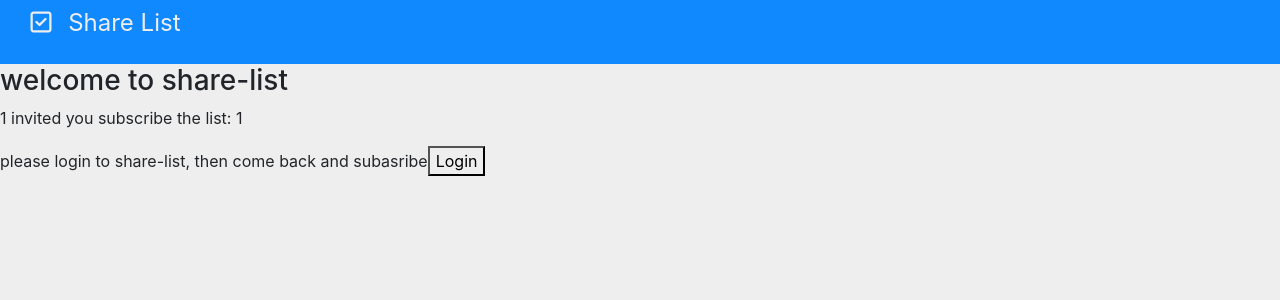
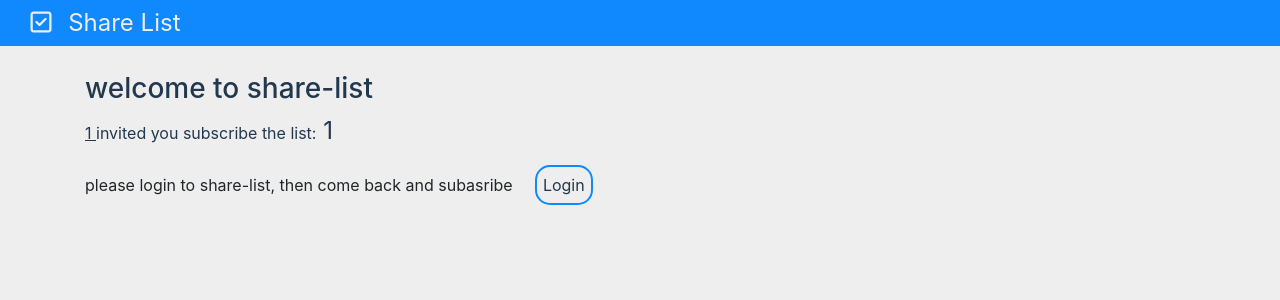
Before and after one commit to GalEfraty/share-list, a React (Create React App) app in the folder client/: page /list/join/1/1/1/1 in a window 1280 px wide. Shown: the top 300 px of the page. Built offline with nearby package versions, Linux system fonts and the light colour scheme; no server answers.

Commit message:
setup all pages design

```diff
--- a/client/src/components/JoinList.js
+++ b/client/src/components/JoinList.js
@@ -1,12 +1,16 @@
 import React, { useState, useContext } from "react";
 import axios from "axios";
 import { authContext } from "../context/auth";
-import JoinListError from "./JoinListError"
+import JoinListError from "./JoinListError";
+import "../styles/joinList.css";
 
 const JoinList = ({ match, history }) => {
   const { currentUser } = useContext(authContext);
   const { listId, listName, inviterFullName } = match.params;
-  const [errorAlreadySubscribedState, setErrorAlreadySubscribedState] = useState(false)
+  const [
+    errorAlreadySubscribedState,
+    setErrorAlreadySubscribedState
+  ] = useState(false);
 
   const onSubscribeList = () => {
     axios
@@ -16,32 +20,41 @@ const JoinList = ({ match, history }) => {
         history.push("/");
       })
       .catch(error => {
-        setErrorAlreadySubscribedState(true)
+        setErrorAlreadySubscribedState(true);
       });
   };
 
   return (
-    <div>
+    <div className="container join-wrapper">
       <h3>welcome to share-list</h3>
-      <div>
+      <div className="join-main-text">
         <p>
-          <span>{inviterFullName + " "} </span>
+          <span className="join-inviter-name">{inviterFullName + " "} </span>
           invited you subscribe the list:
-          <span>{" " + listName}</span>
+          <span className="join-list-name">{" " + listName}</span>
         </p>
       </div>
       {currentUser ? (
         <div>
-          <span>{currentUser.fullName}</span>
-          <button onClick={onSubscribeList}>
+          <span className="join-invited-name">{currentUser.fullName}, </span>
+          <button className="join-btn" onClick={onSubscribeList}>
             click to subscribe {listName}
           </button>
-          {errorAlreadySubscribedState && <JoinListError history={history} setError={setErrorAlreadySubscribedState}/>}
+          {errorAlreadySubscribedState && (
+            <JoinListError
+              history={history}
+              setError={setErrorAlreadySubscribedState}
+            />
+          )}
         </div>
       ) : (
         <div>
           please login to share-list, then come back and subasribe
-          <button onClick={() => {window.location.href = "/auth/google"}}>
+          <button className="join-login-btn"
+            onClick={() => {
+              window.location.href = "/auth/google";
+            }}
+          >
             Login
           </button>
         </div>
--- a/client/src/components/ListSettings/ListSettingsAndShare.js
+++ b/client/src/components/ListSettings/ListSettingsAndShare.js
@@ -135,7 +135,7 @@ const ListSettingsAndShare = ({ toggleShowShare, list, history }) => {
 
   return (
     <div className="list-settings-wrapper">
-      <fieldset className="settings-fieldset">
+      <fieldset className="settings-fieldset settings-danger-fieldset">
         <legend className="w-auto settings-legend">Danger Zone</legend>
         <div className="settings-danger-wrapper">
           <button
@@ -151,7 +151,7 @@ const ListSettingsAndShare = ({ toggleShowShare, list, history }) => {
           )}
         </div>
       </fieldset>
-      <fieldset className="settings-fieldset">
+      <fieldset className="settings-fieldset settings-share-fieldset">
         <legend className="w-auto settings-legend">Share</legend>
         <div className="settings-share-copy-whatsapp-wrapper">
           <button className="settings-share-copy-btn" onClick={copyShareLink}>
@@ -164,7 +164,7 @@ const ListSettingsAndShare = ({ toggleShowShare, list, history }) => {
         </div>
 
         <form onSubmit={handleShareLink}>
-          <fieldset className="settings-share-fieldset">
+          <fieldset className="settings-share-email-fieldset">
             <legend className="w-auto settings-share-title-legend">
               Share List by email
             </legend>
@@ -187,7 +187,7 @@ const ListSettingsAndShare = ({ toggleShowShare, list, history }) => {
         </form>
       </fieldset>
 
-      <fieldset className="settings-fieldset">
+      <fieldset className="settings-fieldset settings-users-fieldset">
         <legend className="w-auto settings-legend">Users</legend>
         <div className="settings-users-show-btn-wrapper">
           <button onClick={toggleShowUsers} className="settings-users-show-btn">
--- a/client/src/components/ListSettings/SubscribedUsersList.js
+++ b/client/src/components/ListSettings/SubscribedUsersList.js
@@ -2,6 +2,7 @@ import React, { useContext } from "react";
 import SubscribedUser from "./SubscribedUser";
 import { authContext } from "../../context/auth";
 import axios from "axios";
+import _ from "lodash";
 
 const SubscribedUsersList = ({
   subscribedUsersState,
@@ -35,7 +36,7 @@ const SubscribedUsersList = ({
     axios
       .post("/api/makeUserManager", { userId, listId })
       .then(() => {
-        const tempSubscribedUsers = subscribedUsersState;
+        const tempSubscribedUsers = _.cloneDeep(subscribedUsersState);
         tempSubscribedUsers.forEach(subscribedUser => {
           if (subscribedUser.user._id === userId) {
             subscribedUser.manager = true;
--- a/client/src/styles/Headers.css
+++ b/client/src/styles/Headers.css
@@ -5,7 +5,7 @@
 
 
 .header-wrapper{
-    height: 8vh;
+    height: 8%;
     font-size: 1.5rem;
     padding: 5px;
     background-color: #1089ff;
--- a/client/src/styles/home.css
+++ b/client/src/styles/home.css
@@ -8,7 +8,7 @@
 
 .home-create-list-btn{
     border-radius: 10px;
-    background-color: #1089ff;
+    background-color: #23374d;
     color: white;
     border: #23374d solid 1px;
     margin-left: 2%;
@@ -22,7 +22,6 @@
 
 .home-create-list-wrapper{
     padding: 3%;
-    margin-bottom: 3%;
     transition: 2s ease-out;
 }
 
@@ -54,7 +53,7 @@
 }
 
 .home-lists-wrapper{
-    margin-top: 3%;
+    margin-top: 4px;
     display: flex;
     flex-wrap: wrap;
     align-content: space-between;
--- /dev/null
+++ b/client/src/styles/joinList.css
@@ -0,0 +1,51 @@
+.join-wrapper{
+    margin-top: 2%;
+}
+
+.join-wrapper h3 {
+    color: #23374d;
+}
+
+.join-main-text{
+    color: #23374d;
+}
+
+.join-inviter-name{
+    text-decoration: underline;
+}
+
+.join-list-name{
+    font-size: 1.5rem;
+}
+
+.join-invited-name{
+    color: #1089ff;
+}
+
+.join-btn{
+    border-radius: 5px;
+    background-color: #1089ff;
+    color: white;
+    border: #23374d solid 1px;
+}
+
+.join-btn:hover{
+    font-size: 1.1rem;
+    background-color: #23374d;
+    transition: 0.3s ease-out;
+}
+
+.join-login-btn{
+    color: #23374d;
+    border: #1089ff solid 2px;
+    border-radius: 15px;
+    padding: 6px;
+    margin-left: 2%;
+}
+
+.join-login-btn:hover{
+    background-color: #1089ff;
+    color: white;
+    font-size: 1.2rem;
+    transition: 0.3s ease-out;
+}
--- a/client/src/styles/listSettings.css
+++ b/client/src/styles/listSettings.css
@@ -7,7 +7,7 @@
 }
 
 .settings-fieldset{
-    border: 2px #1089ff solid;
+    border: 2px #23374d solid;
     border-radius: 5px;
     padding: 2%;
 }
@@ -53,8 +53,8 @@
     font-size: 2rem;
 }
 
-.settings-share-fieldset{
-    border: 2px #1089ff solid;
+.settings-share-email-fieldset{
+    border: 2px #23374d solid;
     border-radius: 5px;
     padding: 1%;
     margin-top: 1%;
@@ -149,3 +149,41 @@
     color: white;
     margin-right: 4px;
 }
+
+@media screen and (min-width: 800px) {
+    .list-settings-wrapper{
+        display: flex;
+        flex-wrap: wrap;
+        justify-content: center;
+        transition: 1s ease-out;
+
+
+    }
+    .settings-danger-fieldset{
+        margin-right: 2%;
+        min-width: 250px;
+        transition: 1s ease-out;
+
+    }
+
+    .settings-share-fieldset{
+        min-width: 340px;
+        transition: 1s ease-out;
+
+
+    }
+
+    .settings-users-fieldset{
+        min-width: 250px;
+        transition:1s ease-out;
+
+    }
+}
+
+@media screen and (min-width: 992px) {
+
+    .settings-users-fieldset{
+        margin-left: 2%;
+        transition:1s ease-out;
+    }
+}
```
Also changed, not shown: 1 other file (tests, documents, lock files or other folders).
